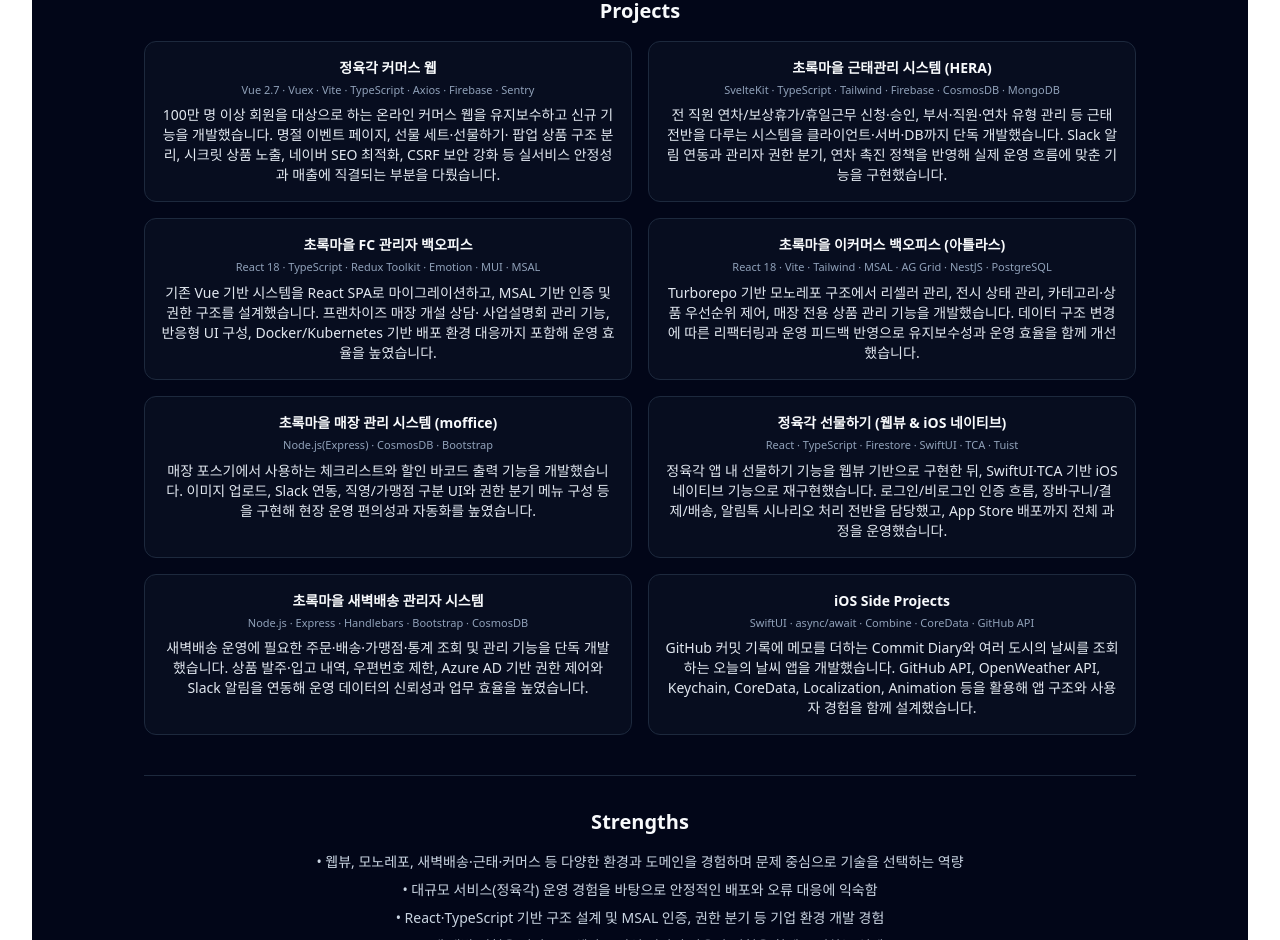
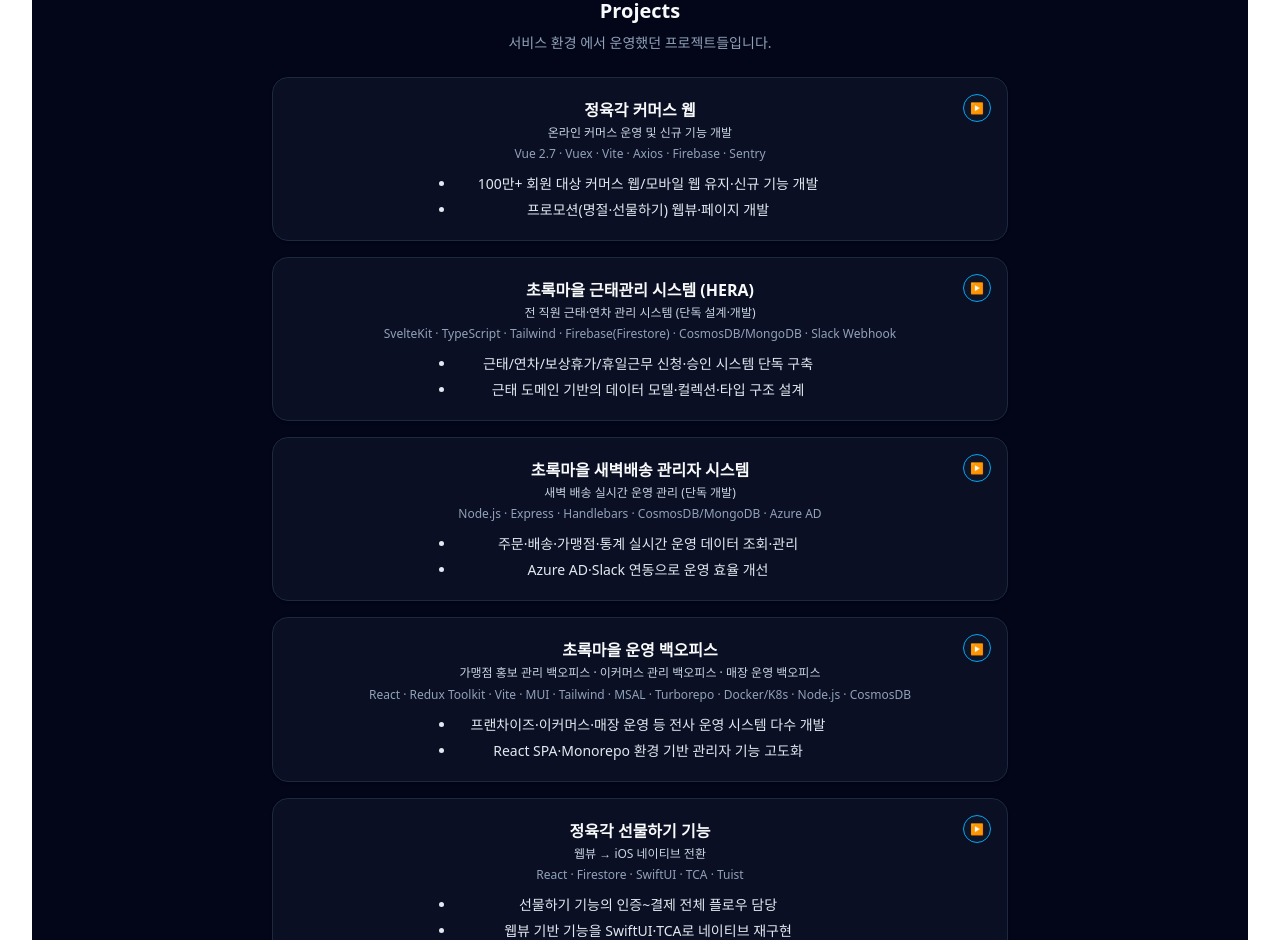
Before and after one commit to horeng2/portfolio, a React (Vite) app: page / in a window 1280 px wide. Shown: the part 1860-2800 px from the top of the page. Built offline with nearby package versions, Linux system fonts and the light colour scheme.

Commit message:
refactor(projects): update UI layout and revise project content

```diff
--- a/src/components/Projects.tsx
+++ b/src/components/Projects.tsx
@@ -1,100 +1,157 @@
-const Projects = () => (
-  <section id="projects" className="border-t border-slate-800 pt-8 pb-10 scroll-mt-10">
-    <h2 className="text-xl font-semibold">Projects</h2>
-    <div className="mt-4 grid gap-4 text-sm md:grid-cols-2">
-      {/* 1 정육각 커머스 웹 */}
-      <article className="rounded-xl border border-slate-800 bg-slate-900/40 p-4">
-        <h3 className="font-semibold">정육각 커머스 웹</h3>
-        <p className="mt-1 text-[11px] text-slate-400">
-          Vue 2.7 · Vuex · Vite · TypeScript · Axios · Firebase · Sentry
-        </p>
-        <p className="mt-2 text-slate-200">
-          100만 명 이상 회원을 대상으로 하는 온라인 커머스 웹을 유지보수하고 신규 기능을 개발했습니다. 명절 이벤트
-          페이지, 선물 세트·선물하기· 팝업 상품 구조 분리, 시크릿 상품 노출, 네이버 SEO 최적화, CSRF 보안 강화 등
-          실서비스 안정성과 매출에 직결되는 부분을 다뤘습니다.
-        </p>
-      </article>
+import { useState } from "react";
 
-      {/* 2 HERA */}
-      <article className="rounded-xl border border-slate-800 bg-slate-900/40 p-4">
-        <h3 className="font-semibold">초록마을 근태관리 시스템 (HERA)</h3>
-        <p className="mt-1 text-[11px] text-slate-400">
-          SvelteKit · TypeScript · Tailwind · Firebase · CosmosDB · MongoDB
-        </p>
-        <p className="mt-2 text-slate-200">
-          전 직원 연차/보상휴가/휴일근무 신청·승인, 부서·직원·연차 유형 관리 등 근태 전반을 다루는 시스템을
-          클라이언트·서버·DB까지 단독 개발했습니다. Slack 알림 연동과 관리자 권한 분기, 연차 촉진 정책을 반영해 실제
-          운영 흐름에 맞춘 기능을 구현했습니다.
-        </p>
-      </article>
+type Project = {
+  id: string;
+  title: string;
+  subtitle?: string;
+  tech: string;
+  summary: string[];
+  details: string[];
+  linkLabel?: string;
+  linkUrl?: string;
+};
 
-      {/* 3 FC 관리자 백오피스 */}
-      <article className="rounded-xl border border-slate-800 bg-slate-900/40 p-4">
-        <h3 className="font-semibold">초록마을 FC 관리자 백오피스</h3>
-        <p className="mt-1 text-[11px] text-slate-400">React 18 · TypeScript · Redux Toolkit · Emotion · MUI · MSAL</p>
-        <p className="mt-2 text-slate-200">
-          기존 Vue 기반 시스템을 React SPA로 마이그레이션하고, MSAL 기반 인증 및 권한 구조를 설계했습니다. 프랜차이즈
-          매장 개설 상담· 사업설명회 관리 기능, 반응형 UI 구성, Docker/Kubernetes 기반 배포 환경 대응까지 포함해 운영
-          효율을 높였습니다.
-        </p>
-      </article>
+const projects: Project[] = [
+  {
+    id: "butcher-web",
+    title: "정육각 커머스 웹",
+    subtitle: "온라인 커머스 운영 및 신규 기능 개발",
+    tech: "Vue 2.7 · Vuex · Vite · Axios · Firebase · Sentry",
+    summary: ["100만+ 회원 대상 커머스 웹/모바일 웹 유지·신규 기능 개발", "프로모션(명절·선물하기) 웹뷰·페이지 개발"],
+    details: [
+      "CSRF 대응을 위한 Axios 인터셉터 인증 구조 개선",
+      "네이버 SEO 최적화로 주요 키워드 상위 노출",
+      "Sentry 기반 모니터링·오류 대응 및 안정적 배포",
+    ],
+  },
 
-      {/* 4 아틀라스 */}
-      <article className="rounded-xl border border-slate-800 bg-slate-900/40 p-4">
-        <h3 className="font-semibold">초록마을 이커머스 백오피스 (아틀라스)</h3>
-        <p className="mt-1 text-[11px] text-slate-400">
-          React 18 · Vite · Tailwind · MSAL · AG Grid · NestJS · PostgreSQL
-        </p>
-        <p className="mt-2 text-slate-200">
-          Turborepo 기반 모노레포 구조에서 리셀러 관리, 전시 상태 관리, 카테고리·상품 우선순위 제어, 매장 전용 상품 관리
-          기능을 개발했습니다. 데이터 구조 변경에 따른 리팩터링과 운영 피드백 반영으로 유지보수성과 운영 효율을 함께
-          개선했습니다.
-        </p>
-      </article>
+  {
+    id: "hera",
+    title: "초록마을 근태관리 시스템 (HERA)",
+    subtitle: "전 직원 근태·연차 관리 시스템 (단독 설계·개발)",
+    tech: "SvelteKit · TypeScript · Tailwind · Firebase(Firestore) · CosmosDB/MongoDB · Slack Webhook",
+    summary: [
+      "근태/연차/보상휴가/휴일근무 신청·승인 시스템 단독 구축",
+      "근태 도메인 기반의 데이터 모델·컬렉션·타입 구조 설계",
+    ],
+    details: [
+      "근태/연차 도메인 분석 후 CosmosDB 컬렉션/문서 구조 모델링",
+      "잔여 연차·이력 계산 로직 및 TypeScript 타입/유틸 구조화",
+      "부서/직원/연차 유형 관리자 메뉴 및 권한 분기 로직 구현",
+    ],
+  },
 
-      {/* 5 매장 관리 시스템 */}
-      <article className="rounded-xl border border-slate-800 bg-slate-900/40 p-4">
-        <h3 className="font-semibold">초록마을 매장 관리 시스템 (moffice)</h3>
-        <p className="mt-1 text-[11px] text-slate-400">Node.js(Express) · CosmosDB · Bootstrap</p>
-        <p className="mt-2 text-slate-200">
-          매장 포스기에서 사용하는 체크리스트와 할인 바코드 출력 기능을 개발했습니다. 이미지 업로드, Slack 연동,
-          직영/가맹점 구분 UI와 권한 분기 메뉴 구성 등을 구현해 현장 운영 편의성과 자동화를 높였습니다.
-        </p>
-      </article>
+  {
+    id: "dawn-delivery",
+    title: "초록마을 새벽배송 관리자 시스템",
+    subtitle: "새벽 배송 실시간 운영 관리 (단독 개발)",
+    tech: "Node.js · Express · Handlebars · CosmosDB/MongoDB · Azure AD",
+    summary: ["주문·배송·가맹점·통계 실시간 운영 데이터 조회·관리", "Azure AD·Slack 연동으로 운영 효율 개선"],
+    details: [
+      "주문·배송·가맹점·통계 실시간 조회 및 관리 기능 개발",
+      "상품 발주·입고·우편번호 제한 등 운영 도메인 로직 구현",
+      "CosmosDB/MongoDB 직접 연결해 데이터 모델 설계·가공",
+    ],
+  },
 
-      {/* 6 정육각 선물하기 웹뷰/네이티브 */}
-      <article className="rounded-xl border border-slate-800 bg-slate-900/40 p-4">
-        <h3 className="font-semibold">정육각 선물하기 (웹뷰 & iOS 네이티브)</h3>
-        <p className="mt-1 text-[11px] text-slate-400">React · TypeScript · Firestore · SwiftUI · TCA · Tuist</p>
-        <p className="mt-2 text-slate-200">
-          정육각 앱 내 선물하기 기능을 웹뷰 기반으로 구현한 뒤, SwiftUI·TCA 기반 iOS 네이티브 기능으로 재구현했습니다.
-          로그인/비로그인 인증 흐름, 장바구니/결제/배송, 알림톡 시나리오 처리 전반을 담당했고, App Store 배포까지 전체
-          과정을 운영했습니다.
-        </p>
-      </article>
+  {
+    id: "chogreen-admins",
+    title: "초록마을 운영 백오피스",
+    subtitle: "가맹점 홍보 관리 백오피스 · 이커머스 관리 백오피스 · 매장 운영 백오피스",
+    tech: "React · Redux Toolkit · Vite · MUI · Tailwind · MSAL · Turborepo · Docker/K8s · Node.js · CosmosDB",
+    summary: [
+      "프랜차이즈·이커머스·매장 운영 등 전사 운영 시스템 다수 개발",
+      "React SPA·Monorepo 환경 기반 관리자 기능 고도화",
+    ],
+    details: [
+      "기존 Vue FC 시스템을 React SPA로 재구현",
+      "MSAL 기반 인증 및 권한 분기 설계",
+      "리셀러 관리/전시/우선순위 등 운영 기능 고도화",
+      "체크리스트·바코드 출력 등 운영 UI/UX 개선",
+    ],
+  },
 
-      {/* 7 새벽배송 관리자 */}
-      <article className="rounded-xl border border-slate-800 bg-slate-900/40 p-4">
-        <h3 className="font-semibold">초록마을 새벽배송 관리자 시스템</h3>
-        <p className="mt-1 text-[11px] text-slate-400">Node.js · Express · Handlebars · Bootstrap · CosmosDB</p>
-        <p className="mt-2 text-slate-200">
-          새벽배송 운영에 필요한 주문·배송·가맹점·통계 조회 및 관리 기능을 단독 개발했습니다. 상품 발주·입고 내역,
-          우편번호 제한, Azure AD 기반 권한 제어와 Slack 알림을 연동해 운영 데이터의 신뢰성과 업무 효율을 높였습니다.
-        </p>
-      </article>
+  {
+    id: "gift",
+    title: "정육각 선물하기 기능",
+    subtitle: "웹뷰 → iOS 네이티브 전환",
+    tech: "React · Firestore · SwiftUI · TCA · Tuist",
+    summary: ["선물하기 기능의 인증~결제 전체 플로우 담당", "웹뷰 기반 기능을 SwiftUI·TCA로 네이티브 재구현"],
+    details: [
+      "[웹뷰] 로그인/비로그인 인증 및 접근 제어 구현",
+      "[웹뷰] 장바구니·결제·배송 API 연동 및 알림톡 처리",
+      "[iOS] 웹뷰 로직을 SwiftUI 기반 네이티브 UI로 전환",
+      "[iOS] TCA 기반 상태 관리·로직 분리, 배포 파이프라인 운영",
+    ],
+  },
+];
 
-      {/* 8 iOS 사이드 프로젝트 */}
-      <article className="rounded-xl border border-slate-800 bg-slate-900/40 p-4">
-        <h3 className="font-semibold">iOS Side Projects</h3>
-        <p className="mt-1 text-[11px] text-slate-400">SwiftUI · async/await · Combine · CoreData · GitHub API</p>
-        <p className="mt-2 text-slate-200">
-          GitHub 커밋 기록에 메모를 더하는 <span className="font-medium">Commit Diary</span>와 여러 도시의 날씨를
-          조회하는 <span className="font-medium">오늘의 날씨</span> 앱을 개발했습니다. GitHub API, OpenWeather API,
-          Keychain, CoreData, Localization, Animation 등을 활용해 앱 구조와 사용자 경험을 함께 설계했습니다.
-        </p>
-      </article>
-    </div>
-  </section>
-);
+const Projects = () => {
+  const [openId, setOpenId] = useState<string | null>(null);
+
+  const toggle = (id: string) => {
+    setOpenId((prev) => (prev === id ? null : id));
+  };
+
+  return (
+    <section id="projects" className="border-t border-slate-800 pt-8 pb-10 scroll-mt-10">
+      <h2 className="text-xl font-semibold text-left sm:text-center">Projects</h2>
+
+      <p className="mt-2 text-sm text-slate-400 text-left sm:text-center">
+        서비스 환경 에서 운영했던 프로젝트들입니다.
+      </p>
+      <div className="mx-auto mt-6 flex max-w-3xl flex-col gap-4 px-4">
+        {projects.map((project) => {
+          const isOpen = openId === project.id;
+
+          return (
+            <article
+              key={project.id}
+              className="relative rounded-2xl border border-slate-800 bg-slate-900/60 p-5 text-sm shadow-sm transition-colors hover:border-sky-500/70"
+            >
+              <button
+                onClick={() => toggle(project.id)}
+                className="absolute right-4 top-4 flex h-7 w-7 items-center justify-center rounded-full border border-sky-500 bg-slate-900/80 text-[11px] text-slate-200 hover:border-sky-500 hover:text-sky-300"
+              >
+                <span className={`transition-transform duration-200 ${isOpen ? "rotate-90" : ""}`}>▶</span>
+              </button>
+              <header className="text-center">
+                <h3 className="text-base font-semibold text-slate-50">{project.title}</h3>
+                {project.subtitle && <p className="mt-0.5 text-[12px] text-slate-300">{project.subtitle}</p>}
+                <p className="mt-1 text-[12px] text-slate-400">{project.tech}</p>
+              </header>
+              <ul className="mx-auto mt-3 max-w-[400px] list-disc space-y-1.5 pl-4 text-slate-200">
+                {project.summary.map((line) => (
+                  <li key={line}>{line}</li>
+                ))}
+              </ul>
+              <div
+                className={`overflow-hidden transition-all duration-300 ${
+                  isOpen ? "max-h-[600px] opacity-100 mt-1.5" : "max-h-0 opacity-0"
+                }`}
+              >
+                <ul className="mx-auto max-w-[400px] list-disc space-y-1.5 pl-4 text-[13px] leading-relaxed text-slate-200">
+                  {project.details.map((line) => (
+                    <li key={line}>{line}</li>
+                  ))}
+                </ul>
+                {project.linkUrl && (
+                  <a
+                    href={project.linkUrl}
+                    target="_blank"
+                    rel="noreferrer"
+                    className="mt-3 block text-center text-[12px] text-sky-400 hover:underline"
+                  >
+                    {project.linkLabel ?? "더 보기"}
+                  </a>
+                )}
+              </div>
+            </article>
+          );
+        })}
+      </div>
+    </section>
+  );
+};
 
 export default Projects;
```
